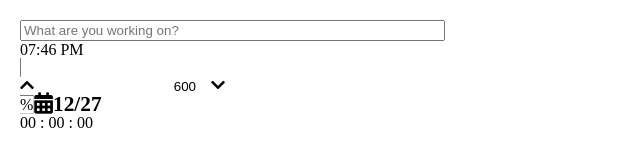
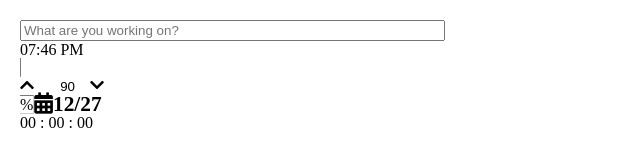
Before and after one commit to ericasu33/sprig, a React (Create React App) app: page / in a window 1280 px wide. Shown: the top 167 px of the page, without its empty margins (0-640 px from the left). Built offline with nearby package versions, Linux system fonts and the light colour scheme.

Commit message:
rename to file & func to 'StepInput'; write stepValue function for integers

```diff
--- a/src/App.js
+++ b/src/App.js
@@ -1,12 +1,12 @@
 import './App.css';
 import Entries from './components/Entries';
-import Step_input from './components/Step_input';
+import StepInput from './components/StepInput';
 
 function App() {
   return (
     <div>
       <Entries />
-      <Step_input />
+      <StepInput />
     </div>
   );
 }
--- a/src/components/Entries.jsx
+++ b/src/components/Entries.jsx
@@ -3,14 +3,13 @@ import 'react-calendar/dist/Calendar.css';
 import Calendar from 'react-calendar';
 import Button from './Button';
 import Timer from './Timer';
-import Step_input from './Step_input'
+import StepInput from './StepInput'
 import './Entries.scss'
 
 
 function Entries() {
   const data = [1, 1, 'final-planning', '2020-12-30 00:18:02+00', '2020-12-30 20:05:23+00', 200, 1];
   const [desc, setDesc] = useState('');
-  const [intensity, setIntensity] = useState(100);
   const [calendarValue, setCalendarValue] = useState(new Date());
   const [initTimer, setInitTimer] = useState('');
   const [toggle, setToggle] = useState({
@@ -76,12 +75,13 @@ function Entries() {
 
         {/* <Intensity /> */}
         <span className='intensityPadding'>
-          <Step_input
+          <StepInput
             name='intensity'
             type='number'
             min='0'
             max='100'
-            value='600'
+            value='90'
+            stepSize='5'
           />
           %
         </span>
--- /dev/null
+++ b/src/components/StepInput.jsx
@@ -0,0 +1,31 @@
+import React, { useState } from 'react'
+
+import './StepInput.scss'
+
+
+const StepInput = function(props) {
+  const [value, setValue] = useState(props.value || '')
+
+  const stepValue = (value, sign, stepSize = props.stepSize || 1) => {
+    return Number(value) + sign * Number(stepSize)
+  }
+
+  return (
+    <>
+    <div>
+      <i className="fa fa-chevron-up" onClick={e=>setValue(prev => stepValue(prev, 1))}></i>
+      <input
+        value={value}
+        onChange={e => setValue(e.target.value)}
+        name={props.name}
+        type={props.type}
+        min={0}
+        max={100}
+      />
+      <i className="fa fa-chevron-down" onClick={e=>setValue(prev => stepValue(prev, -1))}></i>
+    </div>
+    </>
+  )
+}
+
+export default StepInput
--- a/src/components/Step_input.jsx
+++ /dev/null
@@ -1,29 +0,0 @@
-import React, { useState } from 'react'
-
-import './Step_input.scss'
-
-
-
-const Increment_input = function(props) {
-  const [value, setValue] = useState(props.value || '')
-  const increment = (value) => {
-    return Number(value) + 1
-  }
-
-  return (
-    <>
-    <div>
-      <i className="fa fa-chevron-up" onClick={e=>setValue(prev => Number(prev) + 1)}></i>
-      <input
-        value={value}
-        onChange={e => setValue(e.target.value)}
-        name={props.name}
-        type={props.type}
-      />
-      <i className="fa fa-chevron-down" onClick={e=>setValue(prev => Number(prev) - 1)}></i>
-    </div>
-    </>
-  )
-}
-
-export default Increment_input
```
Also changed, not shown: src/components/StepInput.scss (added), src/components/Step_input.scss (deleted).
